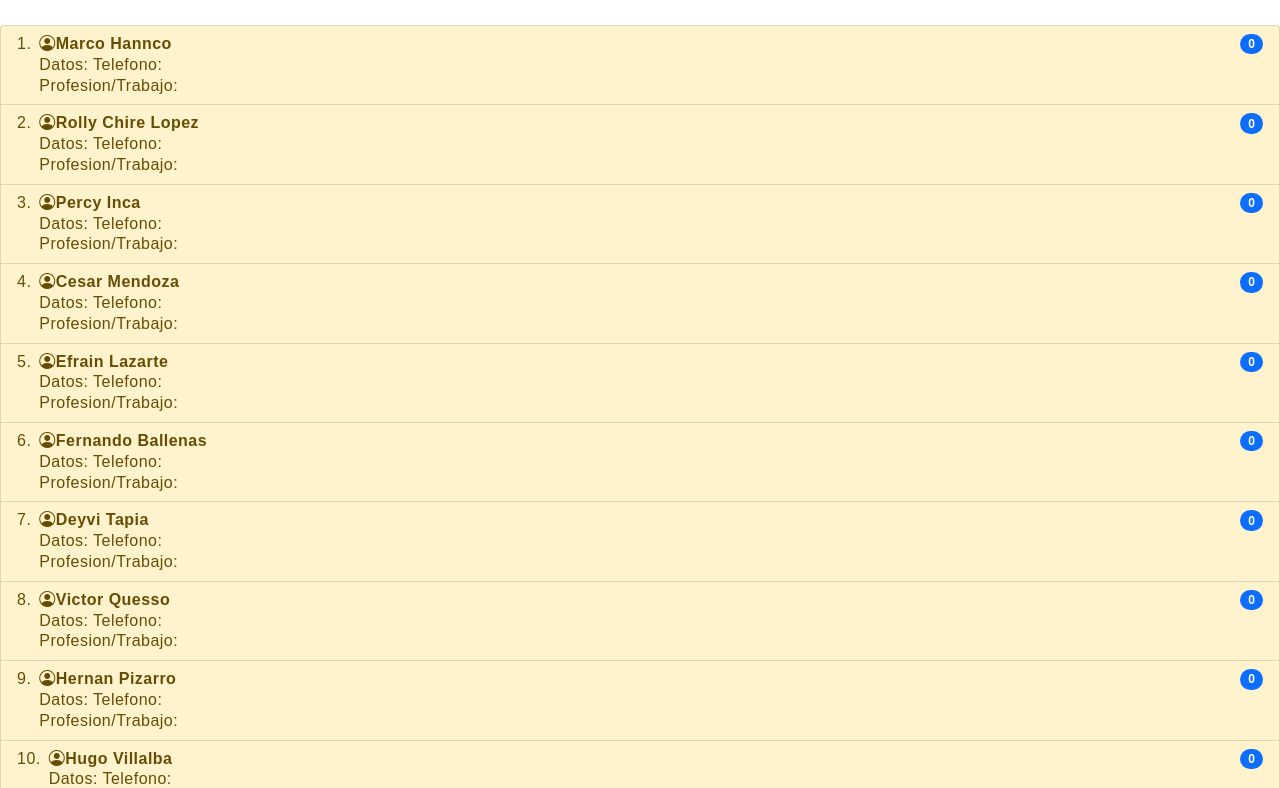
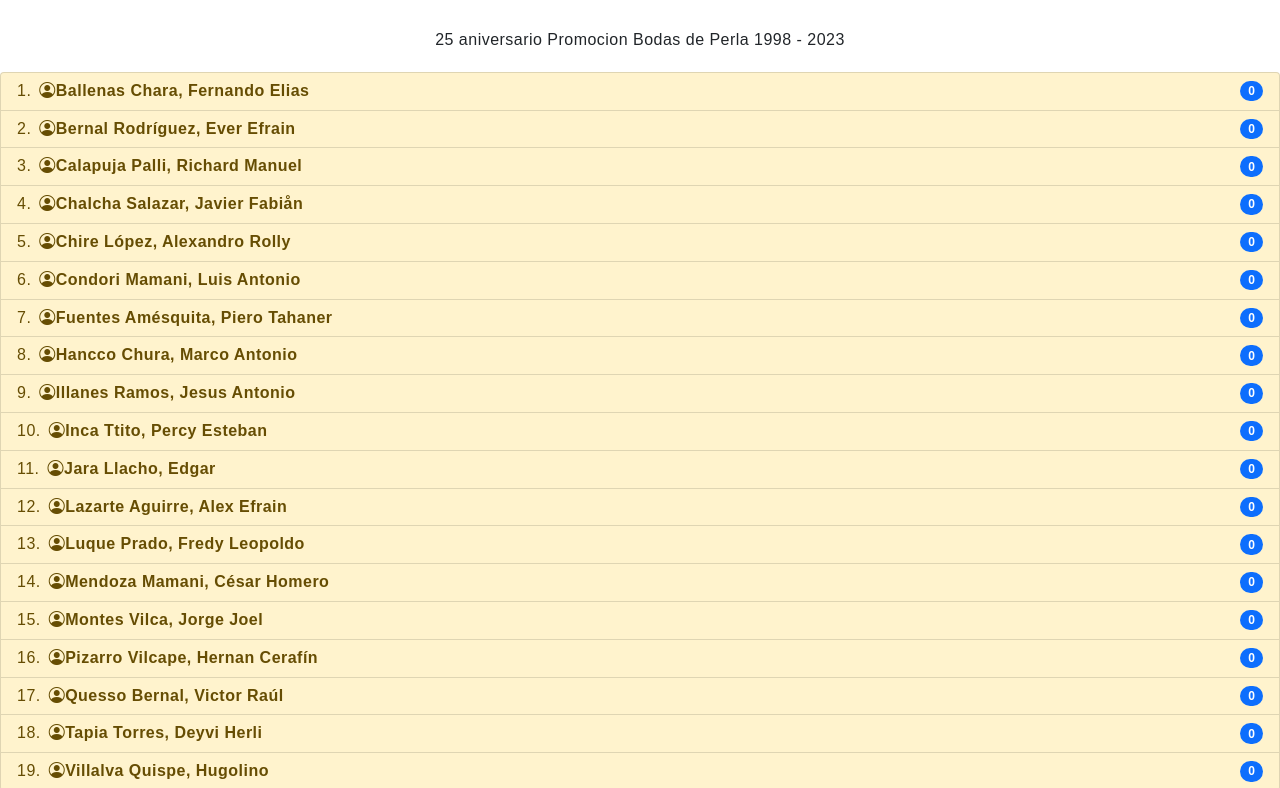
Before and after one commit to jchalcha/promo982, a plain HTML site: page participantes.html in a window 1280 px wide. Shown: the part 71-859 px from the top of the page. Drawn offline with nearby package versions, Linux system fonts and the light colour scheme; some packages are replaced by stand-ins of ours; a script that the page names is missing.

Commit message:
Add files via upload

```diff
--- a/participantes.html
+++ b/participantes.html
@@ -16,7 +16,7 @@
         <nav class="navbar navbar-dark bg-dark navbar-expand-lg">
           <div class="container-fluid">
             <a class="navbar-brand" href="index.html">
-              <img src="/docs/5.0/assets/brand/bootstrap-logo.svg" alt="" width="30" height="24" class="d-inline-block align-text-top">
+              <img src="/img/25aniversario1.png" " alt="" width="30" height="24" class="d-inline-block align-text-top">
               Promo 98 STA
             </a>
             <button class="navbar-toggler" type="button" data-bs-toggle="collapse" data-bs-target="#navbarNav" aria-controls="navbarNav" aria-expanded="false" aria-label="Toggle navigation">
@@ -50,151 +50,122 @@
       </header>
 
     <main>
+      <p style="text-align: center;"> 25 aniversario Promocion Bodas de Perla 1998 - 2023</p>
         <ol class="list-group list-group-numbered">
             <li class="list-group-item d-flex justify-content-between align-items-start list-group-item-warning">
               <div class="ms-2 me-auto">
-                <div class="fw-bold"><i class="bi bi-person-circle"></i>Marco Hannco </div>
-                Datos:
-                Telefono:  <br>
-                Profesion/Trabajo:
+                <div class="fw-bold"><i class="bi bi-person-circle"></i>Ballenas Chara, Fernando Elias</div>
               </div>
               <span class="badge bg-primary rounded-pill">0</span>
             </li>
             <li class="list-group-item d-flex justify-content-between align-items-start list-group-item-warning">
               <div class="ms-2 me-auto">
-                <div class="fw-bold"><i class="bi bi-person-circle"></i>Rolly Chire Lopez</div>
-                Datos:
-                Telefono:  <br>
-                Profesion/Trabajo:
+                <div class="fw-bold"><i class="bi bi-person-circle"></i>Bernal Rodríguez, Ever Efrain</div>
               </div>
               <span class="badge bg-primary rounded-pill">0</span>
             </li>
             <li class="list-group-item d-flex justify-content-between align-items-start list-group-item-warning">
               <div class="ms-2 me-auto">
-                <div class="fw-bold"><i class="bi bi-person-circle"></i>Percy Inca</div>
-                Datos:
-                Telefono:  <br>
-                Profesion/Trabajo:
+                <div class="fw-bold"><i class="bi bi-person-circle"></i>Calapuja Palli, Richard Manuel </div>
               </div>
               <span class="badge bg-primary rounded-pill">0</span>
             </li>
             <li class="list-group-item d-flex justify-content-between align-items-start list-group-item-warning">
                 <div class="ms-2 me-auto">
-                  <div class="fw-bold"><i class="bi bi-person-circle"></i>Cesar Mendoza</div>
-                  Datos:
-                  Telefono:  <br>
-                  Profesion/Trabajo:
+                  <div class="fw-bold"><i class="bi bi-person-circle"></i>Chalcha Salazar, Javier Fabiån</div>
                 </div>
                 <span class="badge bg-primary rounded-pill">0</span>
               </li>
               <li class="list-group-item d-flex justify-content-between align-items-start list-group-item-warning">
                 <div class="ms-2 me-auto">
-                  <div class="fw-bold"><i class="bi bi-person-circle"></i>Efrain Lazarte</div>
-                  Datos:
-                  Telefono:  <br>
-                  Profesion/Trabajo:
+                  <div class="fw-bold"><i class="bi bi-person-circle"></i>Chire López, Alexandro Rolly</div>
                 </div>
                 <span class="badge bg-primary rounded-pill">0</span>
               </li>
               <li class="list-group-item d-flex justify-content-between align-items-start list-group-item-warning">
                 <div class="ms-2 me-auto">
-                  <div class="fw-bold"><i class="bi bi-person-circle"></i>Fernando Ballenas</div>
-                  Datos:
-                  Telefono:  <br>
-                  Profesion/Trabajo:
+                  <div class="fw-bold"><i class="bi bi-person-circle"></i>Condori Mamani, Luis Antonio</div>
                 </div>
                 <span class="badge bg-primary rounded-pill">0</span>
               </li>
               <li class="list-group-item d-flex justify-content-between align-items-start list-group-item-warning">
                 <div class="ms-2 me-auto">
-                  <div class="fw-bold"><i class="bi bi-person-circle"></i>Deyvi Tapia</div>
-                  Datos:
-                  Telefono:  <br>
-                  Profesion/Trabajo:
+                  <div class="fw-bold"><i class="bi bi-person-circle"></i>Fuentes Amésquita, Piero Tahaner</div>
                 </div>
                 <span class="badge bg-primary rounded-pill">0</span>
               </li>
               <li class="list-group-item d-flex justify-content-between align-items-start list-group-item-warning">
                 <div class="ms-2 me-auto">
-                  <div class="fw-bold"><i class="bi bi-person-circle"></i>Victor Quesso</div>
-                  Datos:
-                  Telefono:  <br>
-                  Profesion/Trabajo:
+                  <div class="fw-bold"><i class="bi bi-person-circle"></i>Hancco Chura, Marco Antonio </div>
                 </div>
                 <span class="badge bg-primary rounded-pill">0</span>
               </li>
               <li class="list-group-item d-flex justify-content-between align-items-start list-group-item-warning">
                 <div class="ms-2 me-auto">
-                  <div class="fw-bold"><i class="bi bi-person-circle"></i>Hernan Pizarro</div>
-                  Datos:
-                  Telefono:  <br>
-                  Profesion/Trabajo:
+                  <div class="fw-bold"><i class="bi bi-person-circle"></i>Illanes Ramos, Jesus Antonio</div>
                 </div>
                 <span class="badge bg-primary rounded-pill">0</span>
               </li>
               <li class="list-group-item d-flex justify-content-between align-items-start list-group-item-warning">
                 <div class="ms-2 me-auto">
-                  <div class="fw-bold"><i class="bi bi-person-circle"></i>Hugo Villalba</div>
-                  Datos:
-                  Telefono:  <br>
-                  Profesion/Trabajo:
+                  <div class="fw-bold"><i class="bi bi-person-circle"></i>Inca Ttito, Percy Esteban</div>
                 </div>
                 <span class="badge bg-primary rounded-pill">0</span>
               </li>
               <li class="list-group-item d-flex justify-content-between align-items-start list-group-item-warning">
                 <div class="ms-2 me-auto">
-                  <div class="fw-bold"><i class="bi bi-person-circle"></i>Piero Amesquita</div>
-                  Datos:
-                  Telefono:  <br>
-                  Profesion/Trabajo:
+                  <div class="fw-bold"><i class="bi bi-person-circle"></i>Jara Llacho, Edgar</div>
                 </div>
                 <span class="badge bg-primary rounded-pill">0</span>
               </li>
               <li class="list-group-item d-flex justify-content-between align-items-start list-group-item-warning">
                 <div class="ms-2 me-auto">
-                  <div class="fw-bold"><i class="bi bi-person-circle"></i>Edgar Jara </div>
-                  Datos:
-                  Telefono:  <br>
-                  Profesion/Trabajo:
+                  <div class="fw-bold"><i class="bi bi-person-circle"></i>Lazarte Aguirre, Alex Efrain</div>
                 </div>
                 <span class="badge bg-primary rounded-pill">0</span>
               </li>
               <li class="list-group-item d-flex justify-content-between align-items-start list-group-item-warning">
                 <div class="ms-2 me-auto">
 
-                  <div class="fw-bold"><i class="bi bi-person-circle"></i>Jesus Illanes</div>
-                  Datos:
-                  Telefono:  <br>
-                  Profesion/Trabajo:
+                  <div class="fw-bold"><i class="bi bi-person-circle"></i>Luque Prado, Fredy Leopoldo</div>
                 </div>
                 <span class="badge bg-primary rounded-pill">0</span>
               </li>
               <li class="list-group-item d-flex justify-content-between align-items-start list-group-item-warning">
                 <div class="ms-2 me-auto">
-                  <div class="fw-bold"><i class="bi bi-person-circle"></i>Ruben Chura</div>
-                  Datos:
-                  Telefono:  <br>
-                  Profesion/Trabajo:
+                  <div class="fw-bold"><i class="bi bi-person-circle"></i>Mendoza Mamani, César Homero</div>
                 </div>
                 <span class="badge bg-primary rounded-pill">0</span>
               </li>
               <li class="list-group-item d-flex justify-content-between align-items-start list-group-item-warning">
                 <div class="ms-2 me-auto">
-                  <div class="fw-bold"><i class="bi bi-person-circle"></i>Fredy Luque</div>
-                  Datos:
-                  Telefono:  <br>
-                  Profesion/Trabajo:
+                  <div class="fw-bold"><i class="bi bi-person-circle"></i>Montes Vilca, Jorge Joel</div>
                 </div>
                 <span class="badge bg-primary rounded-pill">0</span>
               </li>
               <li class="list-group-item d-flex justify-content-between align-items-start list-group-item-warning">
                 <div class="ms-2 me-auto">
-                  <div class="fw-bold"> <i class="bi bi-person-circle"></i>Javier Chalcha</div>
-                  Datos: <br>
-                  Telefono: 959820297 <br>
-                  Profesion/Trabajo: Ingeniero de Sistemas, MBA
+                  <div class="fw-bold"><i class="bi bi-person-circle"></i>Pizarro Vilcape, Hernan Cerafín </div>
                 </div>
-                <span class="badge bg-primary rounded-pill">50</span>
+                <span class="badge bg-primary rounded-pill">0</span>
+              </li>
+              <li class="list-group-item d-flex justify-content-between align-items-start list-group-item-warning">
+                <div class="ms-2 me-auto">
+                  <div class="fw-bold"> <i class="bi bi-person-circle"></i>Quesso Bernal, Victor Raúl</div>
+                </div>
+                <span class="badge bg-primary rounded-pill">0</span>
+              </li>
+              <li class="list-group-item d-flex justify-content-between align-items-start list-group-item-warning">
+                <div class="ms-2 me-auto">
+                  <div class="fw-bold"> <i class="bi bi-person-circle"></i>Tapia Torres, Deyvi Herli</div>
+                </div>
+                <span class="badge bg-primary rounded-pill">0</span>
+              </li>
+              <li class="list-group-item d-flex justify-content-between align-items-start list-group-item-warning">
+                <div class="ms-2 me-auto">
+                  <div class="fw-bold"> <i class="bi bi-person-circle"></i>Villalva Quispe, Hugolino</div>
+                </div>
+                <span class="badge bg-primary rounded-pill">0</span>
               </li>
           </ol>
 
```
Also changed, not shown: eventos.html (+13 -1 lines), index.html (+5 -25 lines), reencuentro.html (+10 -33 lines).
